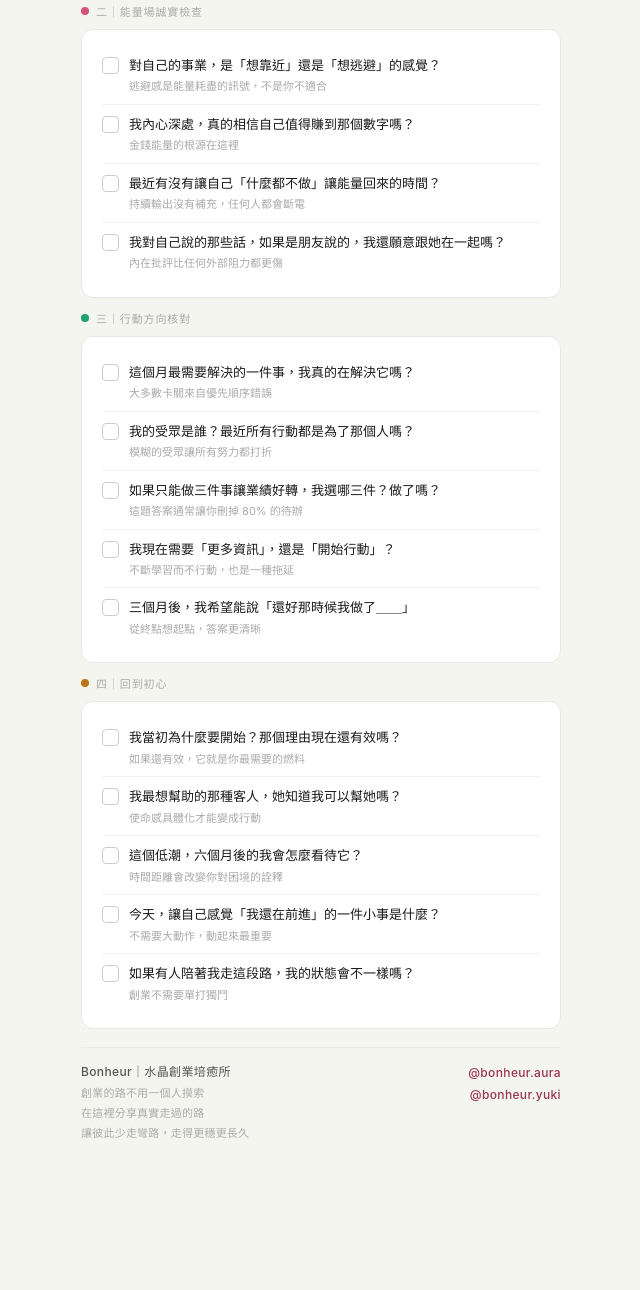
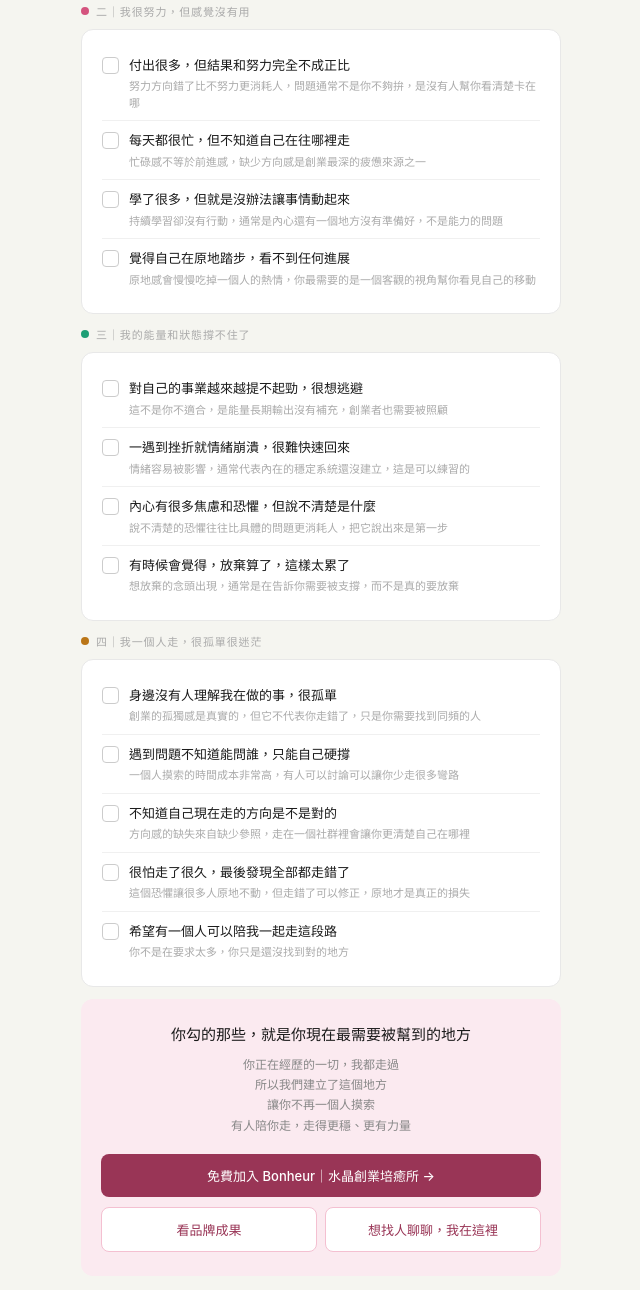
Before and after one commit to bonheuryuki/bonheur-checklist, a plain HTML site: page index.html in a window 1280 px wide. Shown: the part 540-1830 px from the top of the page, without its empty margins (319-959 px from the left). Before the commit the page ends 1731 px from the top, so only its background shows below. Drawn offline with Linux system fonts and the light colour scheme.

Commit message:
Update index.html

```diff
--- a/index.html
+++ b/index.html
@@ -51,7 +51,7 @@
     transform:rotate(-45deg) translateY(-1px);
   }
   .q{font-size:13px;color:#1a1a1a;line-height:1.65;flex:1;transition:color .2s}
-  .q.done{color:#bbb;text-decoration:line-through;text-decoration-color:#ccc}
+  .q.done{color:#bbb}
   .note{font-size:11px;color:#aaa;margin-top:2px;line-height:1.5}
   .note.done{opacity:.5}
   .dot-purple::before{background:#7f77dd}
@@ -63,74 +63,82 @@
     font-size:13px;color:#3c3489;line-height:1.8;
   }
   .affirm.show{display:block}
+  .cta-block{background:#fbeaf0;border-radius:12px;padding:24px 20px;margin-top:8px;margin-bottom:16px;text-align:center}
+  .cta-title{font-size:15px;font-weight:500;color:#1a1a1a;line-height:1.6;margin-bottom:8px}
+  .cta-sub{font-size:12px;color:#888;line-height:1.7;margin-bottom:18px}
+  .cta-btns{display:flex;flex-direction:column;gap:10px}
+  .cta-btn{display:block;padding:12px 16px;border-radius:8px;font-size:13px;font-weight:500;text-decoration:none;text-align:center;transition:opacity .15s}
+  .cta-btn:active{opacity:.75}
+  .cta-primary{background:#993556;color:#fff}
+  .cta-secondary-row{display:grid;grid-template-columns:1fr 1fr;gap:8px}
+  .cta-secondary{background:#fff;color:#993556;border:1px solid #f4c0d1}
   .footer{margin-top:18px;padding-top:14px;border-top:0.5px solid #e8e8e8;display:flex;align-items:flex-start;justify-content:space-between;gap:16px}
   .footer-left{flex:1}
   .footer-right{text-align:right;flex-shrink:0}
   .footer-name{font-size:12px;font-weight:500;color:#555;display:block;margin-bottom:5px;letter-spacing:.03em}
   .footer-tagline{font-size:11px;color:#aaa;display:block;line-height:1.8;letter-spacing:.02em}
-  .footer-brand{font-size:12px;font-weight:500;color:#993556;display:block;line-height:1.8;letter-spacing:.03em}
+  .footer-brand{font-size:12px;font-weight:500;color:#993556;display:block;line-height:1.8;letter-spacing:.03em;text-decoration:none}
 </style>
 </head>
 <body>
 <div class="wrap">
 
   <div class="top-tag">創業者心態覆盤清單</div>
-  <div class="title">卡關了？<br>先做這 18 個自我檢查</div>
-  <div class="subtitle">低潮不是終點，是你需要重整的訊號。<br>認真回答每一題，比換策略更有效。</div>
+  <div class="title">你現在卡在哪裡？<br>勾出最貼近你的狀態</div>
+  <div class="subtitle">不用全部勾，哪個最像你現在就勾哪個<br>勾完看小字，你會更清楚自己的問題在哪</div>
 
   <div class="prog-bar-bg"><div class="prog-bar-fill" id="pbar"></div></div>
   <div class="prog-meta">
-    <span class="prog-label">完成進度</span>
+    <span class="prog-label">已勾選狀態</span>
     <span class="prog-count" id="pcnt">0 / 18</span>
     <button class="reset-btn" onclick="resetAll()">重置</button>
   </div>
 
-  <div class="section-lbl dot-purple">一｜先看清楚你在哪裡</div>
+  <div class="section-lbl dot-purple">一｜我不知道自己適不適合</div>
   <div class="block">
-    <div class="row" onclick="tog(this)"><div class="cb"></div><div><div class="q">我卡關是「不知道怎麼做」，還是「知道但沒有去做」？</div><div class="note">兩種卡關，解法完全不同</div></div></div>
-    <div class="row" onclick="tog(this)"><div class="cb"></div><div><div class="q">這個月花最多時間的事，真的是最重要的嗎？</div><div class="note">忙碌感不等於前進感</div></div></div>
-    <div class="row" onclick="tog(this)"><div class="cb"></div><div><div class="q">我最害怕的事，是真實風險還是自己放大的？</div><div class="note">寫下來，恐懼就會縮小</div></div></div>
-    <div class="row" onclick="tog(this)"><div class="cb"></div><div><div class="q">上一次真心為自己事業感到驕傲，是什麼時候？</div><div class="note">低潮最容易忘記自己做對過的事</div></div></div>
+    <div class="row" onclick="tog(this)"><div class="cb"></div><div><div class="q">我常常覺得自己不夠好，不配做這件事</div><div class="note">這不是事實，是長期缺乏正向回饋讓你開始懷疑自己，跟能力無關</div></div></div>
+    <div class="row" onclick="tog(this)"><div class="cb"></div><div><div class="q">看到別人做得好，覺得自己永遠做不到那樣</div><div class="note">比較心是創業路上最消耗能量的事，她的現在不是你的起點</div></div></div>
+    <div class="row" onclick="tog(this)"><div class="cb"></div><div><div class="q">不相信自己值得收那個價格</div><div class="note">定價的底氣來自對自己價值的相信，這個相信是可以被建立的</div></div></div>
+    <div class="row" onclick="tog(this)"><div class="cb"></div><div><div class="q">有想法，但一直說服自己「時機還沒到」</div><div class="note">等待完美時機是一種恐懼的偽裝，真正的問題是還沒有人告訴你「你可以了」</div></div></div>
   </div>
 
-  <div class="section-lbl dot-pink">二｜能量場誠實檢查</div>
+  <div class="section-lbl dot-pink">二｜我很努力，但感覺沒有用</div>
   <div class="block">
-    <div class="row" onclick="tog(this)"><div class="cb"></div><div><div class="q">對自己的事業，是「想靠近」還是「想逃避」的感覺？</div><div class="note">逃避感是能量耗盡的訊號，不是你不適合</div></div></div>
-    <div class="row" onclick="tog(this)"><div class="cb"></div><div><div class="q">我內心深處，真的相信自己值得賺到那個數字嗎？</div><div class="note">金錢能量的根源在這裡</div></div></div>
-    <div class="row" onclick="tog(this)"><div class="cb"></div><div><div class="q">最近有沒有讓自己「什麼都不做」讓能量回來的時間？</div><div class="note">持續輸出沒有補充，任何人都會斷電</div></div></div>
-    <div class="row" onclick="tog(this)"><div class="cb"></div><div><div class="q">我對自己說的那些話，如果是朋友說的，我還願意跟她在一起嗎？</div><div class="note">內在批評比任何外部阻力都更傷</div></div></div>
+    <div class="row" onclick="tog(this)"><div class="cb"></div><div><div class="q">付出很多，但結果和努力完全不成正比</div><div class="note">努力方向錯了比不努力更消耗人，問題通常不是你不夠拚，是沒有人幫你看清楚卡在哪</div></div></div>
+    <div class="row" onclick="tog(this)"><div class="cb"></div><div><div class="q">每天都很忙，但不知道自己在往哪裡走</div><div class="note">忙碌感不等於前進感，缺少方向感是創業最深的疲憊來源之一</div></div></div>
+    <div class="row" onclick="tog(this)"><div class="cb"></div><div><div class="q">學了很多，但就是沒辦法讓事情動起來</div><div class="note">持續學習卻沒有行動，通常是內心還有一個地方沒有準備好，不是能力的問題</div></div></div>
+    <div class="row" onclick="tog(this)"><div class="cb"></div><div><div class="q">覺得自己在原地踏步，看不到任何進展</div><div class="note">原地感會慢慢吃掉一個人的熱情，你最需要的是一個客觀的視角幫你看見自己的移動</div></div></div>
   </div>
 
-  <div class="section-lbl dot-green">三｜行動方向核對</div>
+  <div class="section-lbl dot-green">三｜我的能量和狀態撐不住了</div>
   <div class="block">
-    <div class="row" onclick="tog(this)"><div class="cb"></div><div><div class="q">這個月最需要解決的一件事，我真的在解決它嗎？</div><div class="note">大多數卡關來自優先順序錯誤</div></div></div>
-    <div class="row" onclick="tog(this)"><div class="cb"></div><div><div class="q">我的受眾是誰？最近所有行動都是為了那個人嗎？</div><div class="note">模糊的受眾讓所有努力都打折</div></div></div>
-    <div class="row" onclick="tog(this)"><div class="cb"></div><div><div class="q">如果只能做三件事讓業績好轉，我選哪三件？做了嗎？</div><div class="note">這題答案通常讓你刪掉 80% 的待辦</div></div></div>
-    <div class="row" onclick="tog(this)"><div class="cb"></div><div><div class="q">我現在需要「更多資訊」，還是「開始行動」？</div><div class="note">不斷學習而不行動，也是一種拖延</div></div></div>
-    <div class="row" onclick="tog(this)"><div class="cb"></div><div><div class="q">三個月後，我希望能說「還好那時候我做了＿＿」</div><div class="note">從終點想起點，答案更清晰</div></div></div>
+    <div class="row" onclick="tog(this)"><div class="cb"></div><div><div class="q">對自己的事業越來越提不起勁，很想逃避</div><div class="note">這不是你不適合，是能量長期輸出沒有補充，創業者也需要被照顧</div></div></div>
+    <div class="row" onclick="tog(this)"><div class="cb"></div><div><div class="q">一遇到挫折就情緒崩潰，很難快速回來</div><div class="note">情緒容易被影響，通常代表內在的穩定系統還沒建立，這是可以練習的</div></div></div>
+    <div class="row" onclick="tog(this)"><div class="cb"></div><div><div class="q">內心有很多焦慮和恐懼，但說不清楚是什麼</div><div class="note">說不清楚的恐懼往往比具體的問題更消耗人，把它說出來是第一步</div></div></div>
+    <div class="row" onclick="tog(this)"><div class="cb"></div><div><div class="q">有時候會覺得，放棄算了，這樣太累了</div><div class="note">想放棄的念頭出現，通常是在告訴你需要被支撐，而不是真的要放棄</div></div></div>
   </div>
 
-  <div class="section-lbl dot-amber">四｜回到初心</div>
+  <div class="section-lbl dot-amber">四｜我一個人走，很孤單很迷茫</div>
   <div class="block">
-    <div class="row" onclick="tog(this)"><div class="cb"></div><div><div class="q">我當初為什麼要開始？那個理由現在還有效嗎？</div><div class="note">如果還有效，它就是你最需要的燃料</div></div></div>
-    <div class="row" onclick="tog(this)"><div class="cb"></div><div><div class="q">我最想幫助的那種客人，她知道我可以幫她嗎？</div><div class="note">使命感具體化才能變成行動</div></div></div>
-    <div class="row" onclick="tog(this)"><div class="cb"></div><div><div class="q">這個低潮，六個月後的我會怎麼看待它？</div><div class="note">時間距離會改變你對困境的詮釋</div></div></div>
-    <div class="row" onclick="tog(this)"><div class="cb"></div><div><div class="q">今天，讓自己感覺「我還在前進」的一件小事是什麼？</div><div class="note">不需要大動作，動起來最重要</div></div></div>
-    <div class="row" onclick="tog(this)"><div class="cb"></div><div><div class="q">如果有人陪著我走這段路，我的狀態會不一樣嗎？</div><div class="note">創業不需要單打獨鬥</div></div></div>
+    <div class="row" onclick="tog(this)"><div class="cb"></div><div><div class="q">身邊沒有人理解我在做的事，很孤單</div><div class="note">創業的孤獨感是真實的，但它不代表你走錯了，只是你需要找到同頻的人</div></div></div>
+    <div class="row" onclick="tog(this)"><div class="cb"></div><div><div class="q">遇到問題不知道能問誰，只能自己硬撐</div><div class="note">一個人摸索的時間成本非常高，有人可以討論可以讓你少走很多彎路</div></div></div>
+    <div class="row" onclick="tog(this)"><div class="cb"></div><div><div class="q">不知道自己現在走的方向是不是對的</div><div class="note">方向感的缺失來自缺少參照，走在一個社群裡會讓你更清楚自己在哪裡</div></div></div>
+    <div class="row" onclick="tog(this)"><div class="cb"></div><div><div class="q">很怕走了很久，最後發現全部都走錯了</div><div class="note">這個恐懼讓很多人原地不動，但走錯了可以修正，原地才是真正的損失</div></div></div>
+    <div class="row" onclick="tog(this)"><div class="cb"></div><div><div class="q">希望有一個人可以陪我一起走這段路</div><div class="note">你不是在要求太多，你只是還沒找到對的地方</div></div></div>
   </div>
 
-  <div class="footer">
-    <div class="footer-left">
-      <span class="footer-name">Bonheur｜水晶創業培癒所</span>
-      <span class="footer-tagline">創業的路不用一個人摸索</span>
-      <span class="footer-tagline">在這裡分享真實走過的路</span>
-      <span class="footer-tagline">讓彼此少走彎路，走得更穩更長久</span>
-    </div>
-    <div class="footer-right">
-      <span class="footer-brand">@bonheur.aura</span>
-      <span class="footer-brand">@bonheur.yuki</span>
+  <div class="cta-block">
+    <div class="cta-title">你勾的那些，就是你現在最需要被幫到的地方</div>
+    <div class="cta-sub">你正在經歷的一切，我都走過<br>所以我們建立了這個地方<br>讓你不再一個人摸索<br>有人陪你走，走得更穩、更有力量</div>
+    <div class="cta-btns">
+      <a class="cta-btn cta-primary" href="https://www.skool.com/bonheur-6852/about?ref=c2191dad56a742a69366980a8ce3a112" target="_blank">免費加入 Bonheur｜水晶創業培癒所 →</a>
+      <div class="cta-secondary-row">
+        <a class="cta-btn cta-secondary" href="https://www.instagram.com/bonheur.aura?igsh=NXl2anlqeG44ZGky&utm_source=qr" target="_blank">看品牌成果</a>
+        <a class="cta-btn cta-secondary" href="https://www.instagram.com/bonheur.yuki?igsh=dmhpYzdiNGxyZXR3&utm_source=qr" target="_blank">想找人聊聊，我在這裡</a>
+      </div>
     </div>
   </div>
+
 
 </div>
 <script>
```
